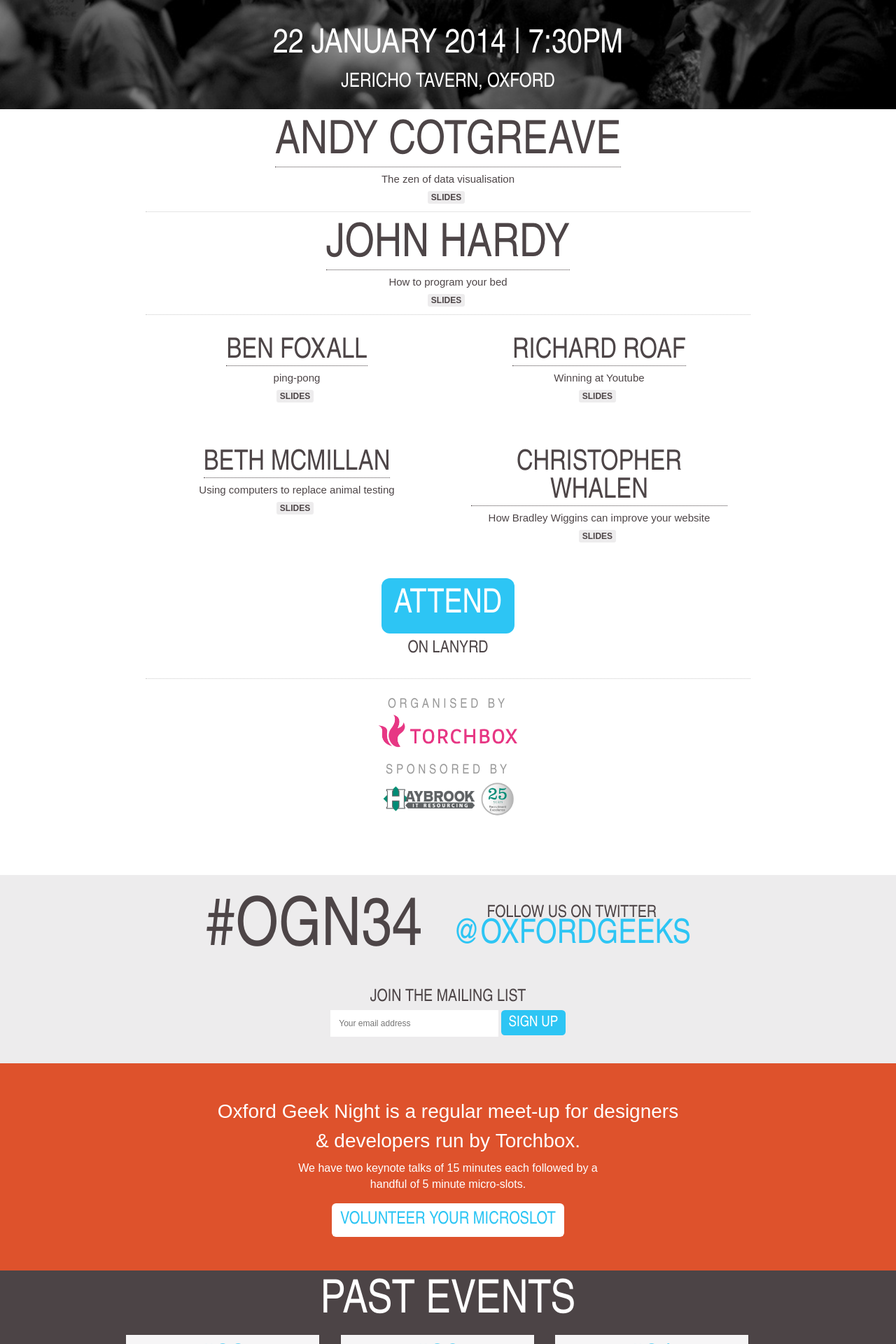
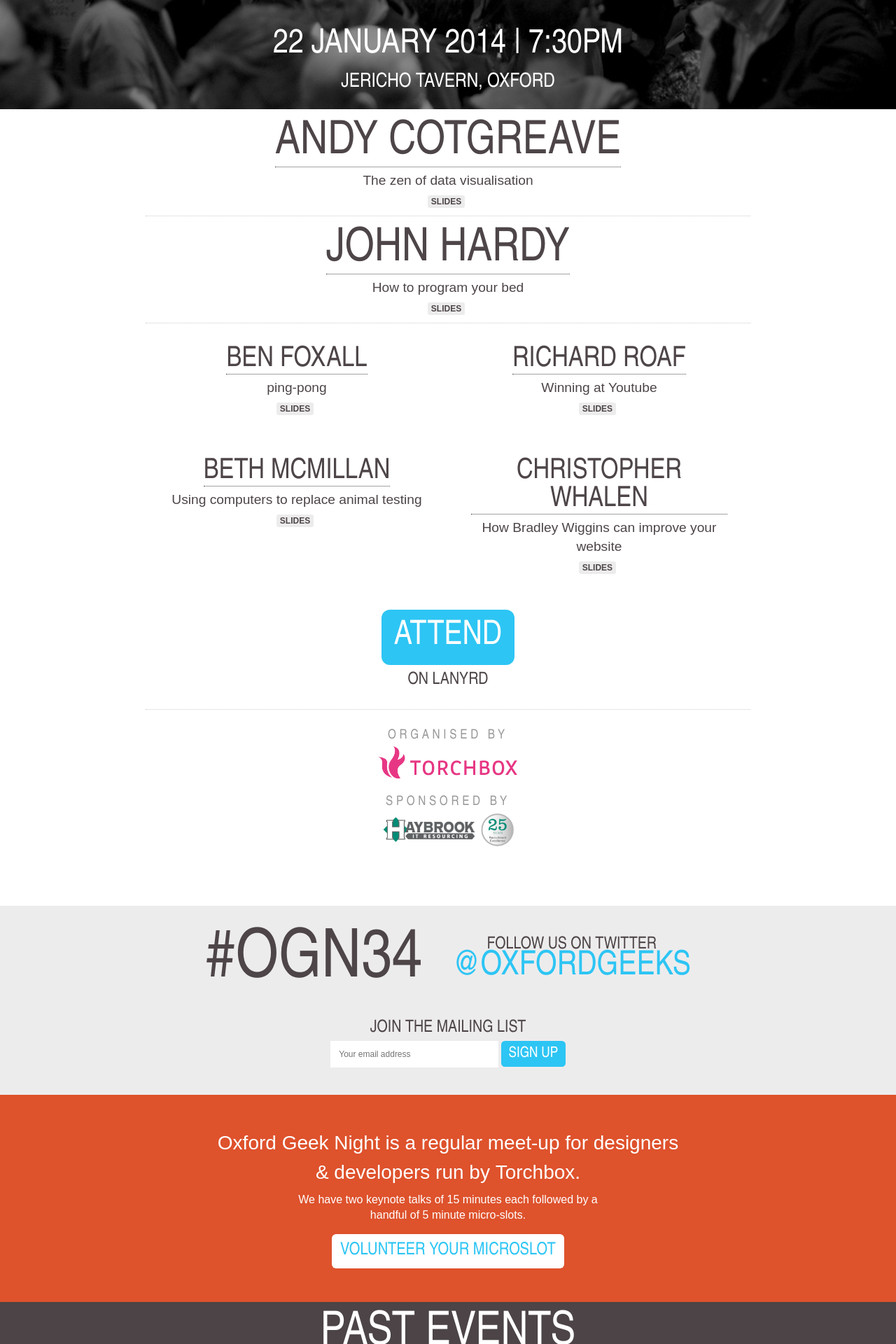
Before and after one commit to torchbox/ogn, a Jekyll site: the page built from index.html, in a window 1280 px wide. Shown: the part 325-2245 px from the top of the page at 70% size. Built offline with Jekyll 4.4.1, drawn with Linux system fonts in a browser that asks for light colours; nearby versions of some CDN libraries; Markdown is read by kramdown in place of the engine named in the settings.

Commit message:
Changed <p> font size

```diff
--- a/assets/css/main.css
+++ b/assets/css/main.css
@@ -133,7 +133,7 @@ h1 {
 }
 
 p {
-  font-size: 0.938em;
+  font-size: 1.2em;
   margin:0 0 1em 0;
 }
 
```
